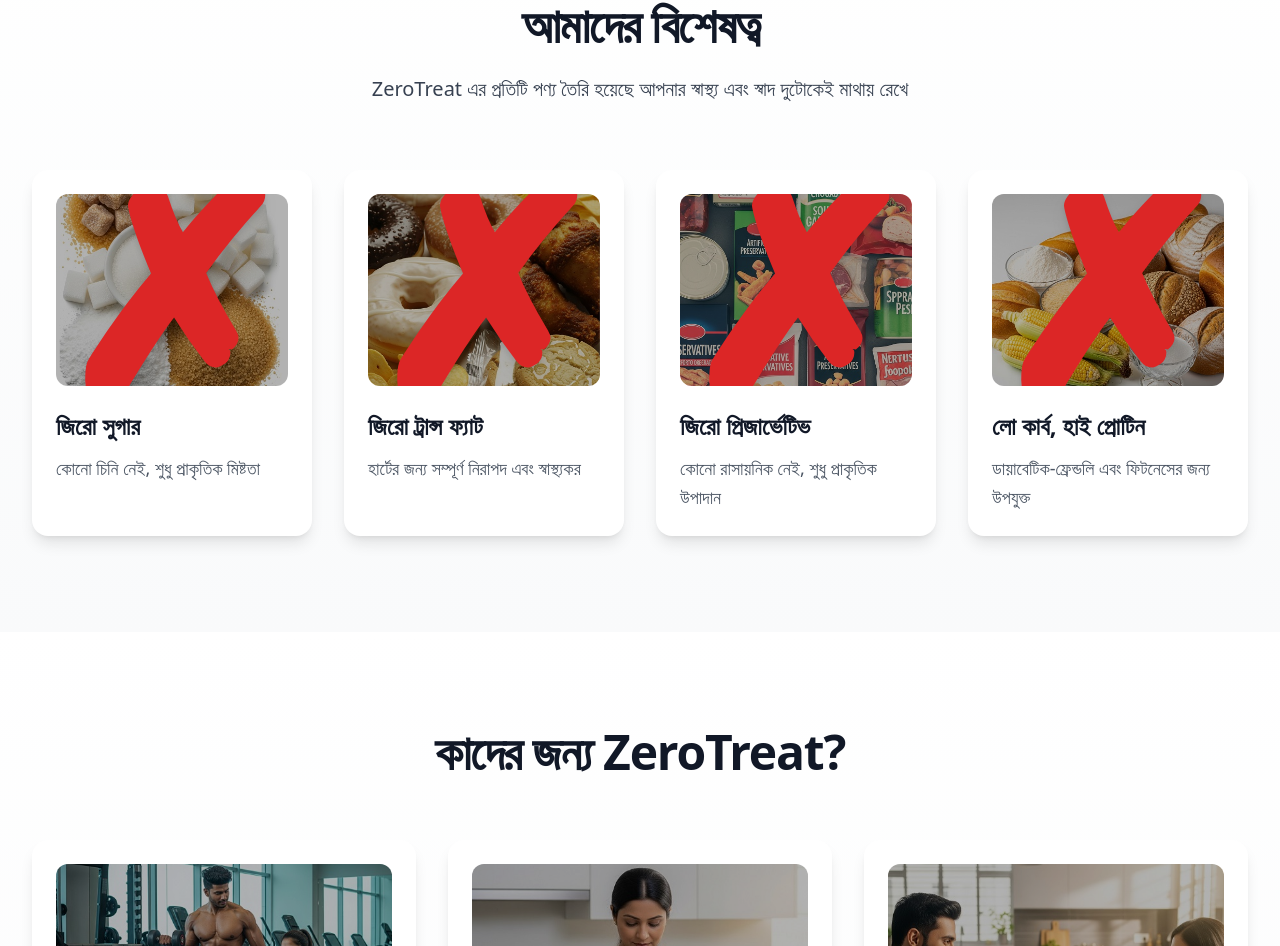
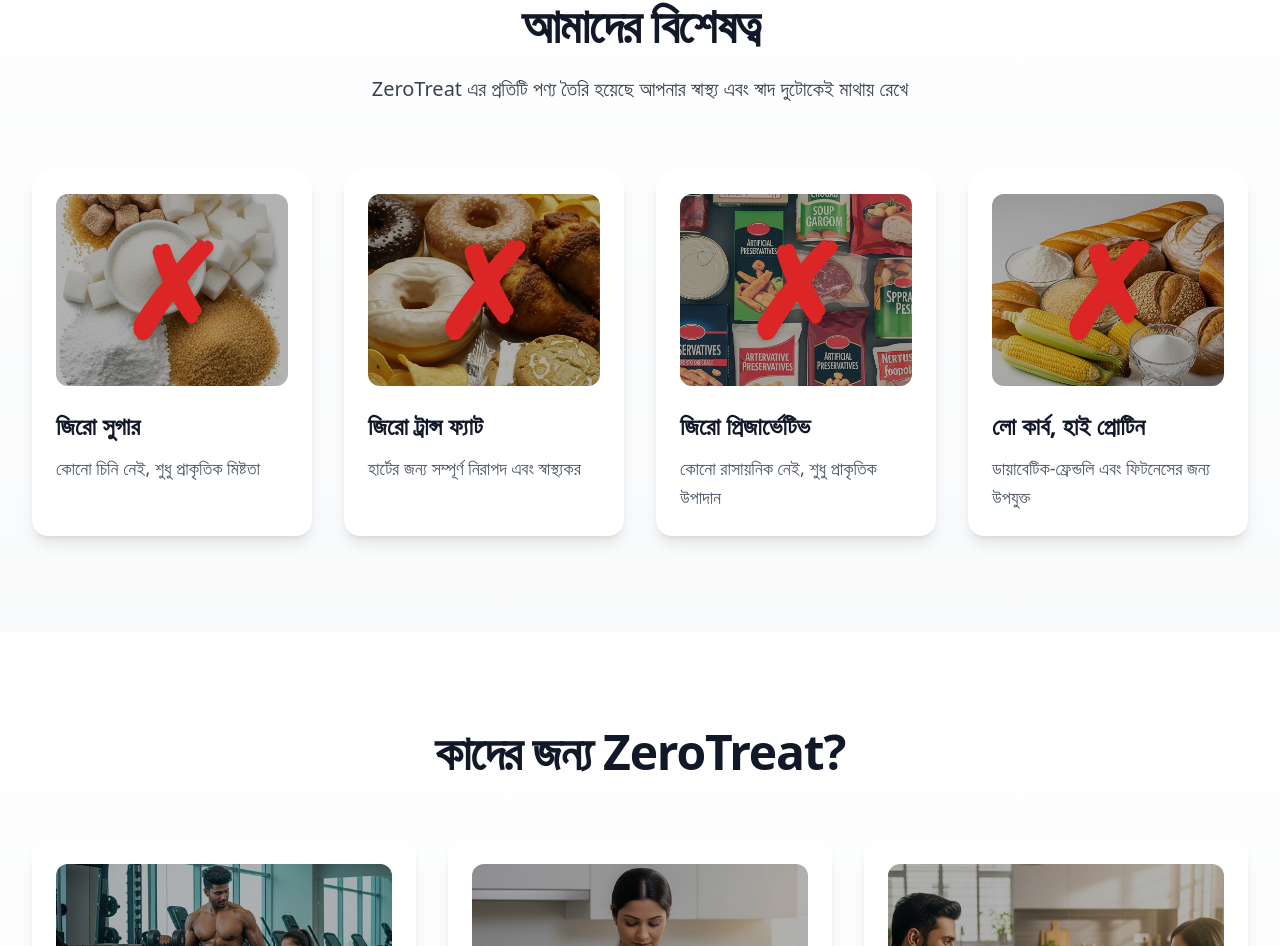
Before and after one commit to silluthedon/Zerotreat, a React (Vite) app: page / in a window 1280 px wide. Shown: the part 1211-2157 px from the top of the page. Built offline with nearby package versions, Linux system fonts and the light colour scheme; no server answers; the database is empty.

Commit message:
Add cross sign HTML file

```diff
--- a/src/components/Features.tsx
+++ b/src/components/Features.tsx
@@ -66,7 +66,7 @@ const Features = () => {
                     <div className="w-full h-48 bg-gray-200 animate-pulse rounded-xl" />
                   )}
                   <div className="absolute inset-0 flex items-center justify-center bg-black bg-opacity-30 group-hover:bg-opacity-20 transition-opacity duration-300">
-                    <span className="text-red-600 text-8xl font-bold drop-shadow-lg">✗</span>
+                    <span className="text-red-600 text-9xl font-semibold drop-shadow-md">✗</span>
                   </div>
                 </div>
 
```
